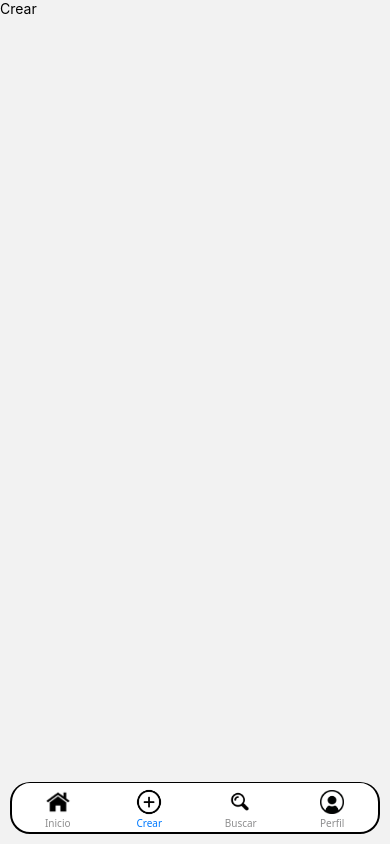
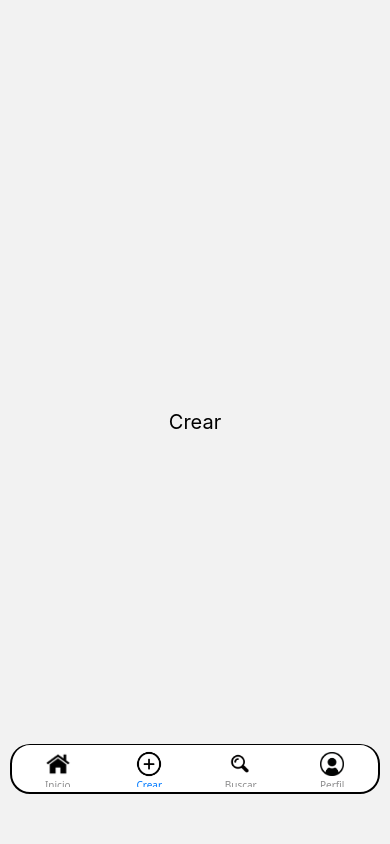
Before and after one commit to Lautaro-1212/Inspiration_Loop, a React Native app in the folder Inspiration-LoopApp/: screen /Crear in a window 390 px wide. Built offline with nearby package versions, Linux system fonts and the light colour scheme.

Commit message:
feat: agregar estilo al tab navegation

```diff
--- a/Inspiration-LoopApp/App.js
+++ b/Inspiration-LoopApp/App.js
@@ -1,6 +1,6 @@
 import { NavigationContainer } from "@react-navigation/native";
 import { createBottomTabNavigator } from "@react-navigation/bottom-tabs";
-import { Image } from "react-native-web";
+import { Image } from "react-native";
 
 import HomeScreen from "./screens/Inicio";
 import CrearScreen from "./screens/Crear";
@@ -19,10 +19,10 @@ export default function App() {
                     tabBarStyle: {
                         position: "absolute",
 
-                        bottom: 10,
+                        bottom: 50,
                         left: 10,
                         right: 10,
-                        height: 52,
+                        height: 50,
 
                         borderRadius: 20,
 
--- a/Inspiration-LoopApp/screens/Buscar.js
+++ b/Inspiration-LoopApp/screens/Buscar.js
@@ -2,8 +2,8 @@ import { View, Text } from "react-native";
 
 export default function HomeScreen() {
     return (
-        <View>
-            <Text>Buscar</Text>
+        <View style={{flex:1, justifyContent:'center', alignItems:'center'}}>
+            <Text style={{fontSize:20}}>Buscar</Text>
         </View>
     );
 }
--- a/Inspiration-LoopApp/screens/Crear.js
+++ b/Inspiration-LoopApp/screens/Crear.js
@@ -2,8 +2,8 @@ import { View, Text } from "react-native";
 
 export default function CrearScreen() {
     return (
-        <View>
-            <Text>Crear</Text>
+        <View style={{flex:1, justifyContent:'center', alignItems:'center'}}>
+            <Text style={{fontSize:20}}>Crear</Text>
         </View>
     );
 }
--- a/Inspiration-LoopApp/screens/Inicio.js
+++ b/Inspiration-LoopApp/screens/Inicio.js
@@ -2,8 +2,8 @@ import { View, Text } from "react-native";
 
 export default function HomeScreen() {
     return (
-        <View>
-            <Text>Inicio</Text>
+        <View style={{flex:1, justifyContent:'center', alignItems:'center'}}>
+            <Text style={{fontSize:20}}>Inicio</Text>
         </View>
     );
 }
--- a/Inspiration-LoopApp/screens/Perfil.js
+++ b/Inspiration-LoopApp/screens/Perfil.js
@@ -2,8 +2,8 @@ import { View, Text } from "react-native";
 
 export default function HomeScreen() {
     return (
-        <View>
-            <Text>Perfil</Text>
+        <View style={{flex:1, justifyContent:'center', alignItems:'center'}}>
+            <Text style={{fontSize:20}}>Perfil</Text>
         </View>
     );
 }
```
